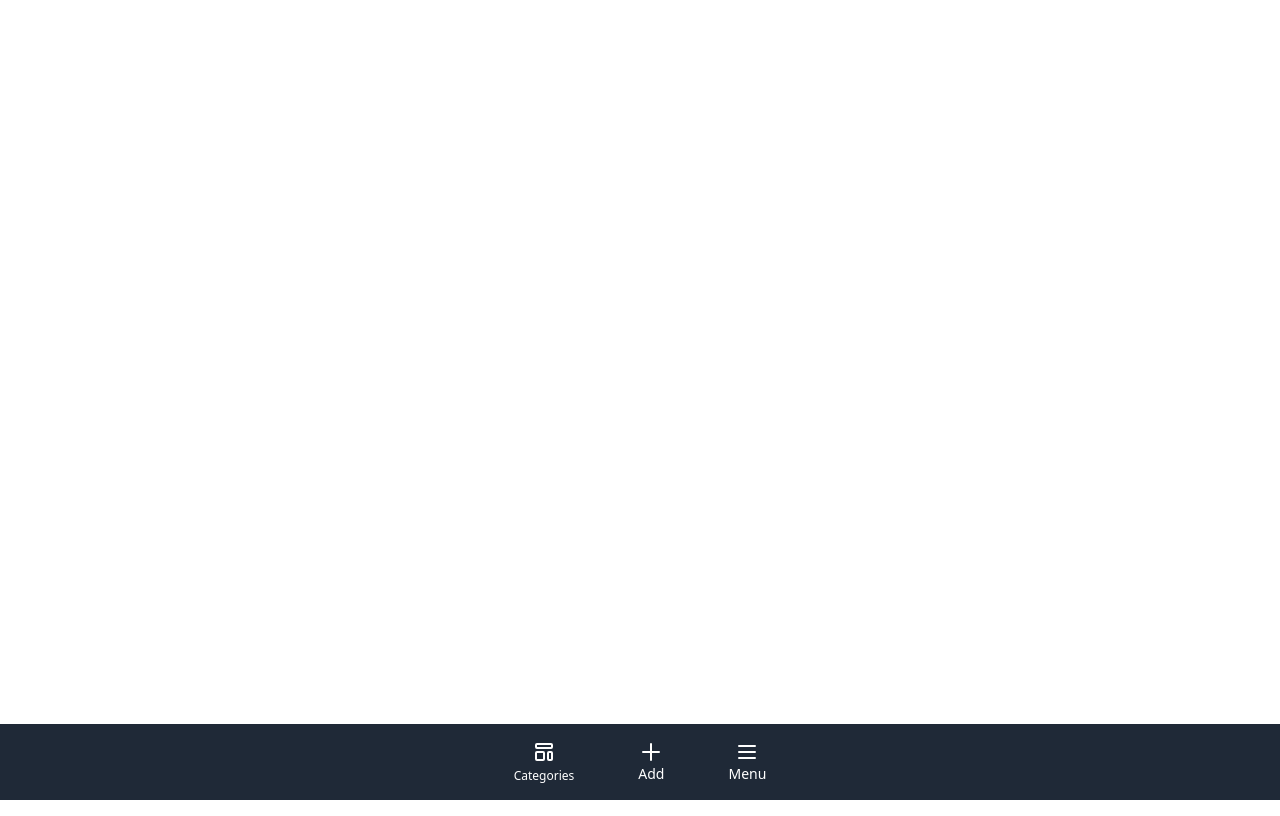
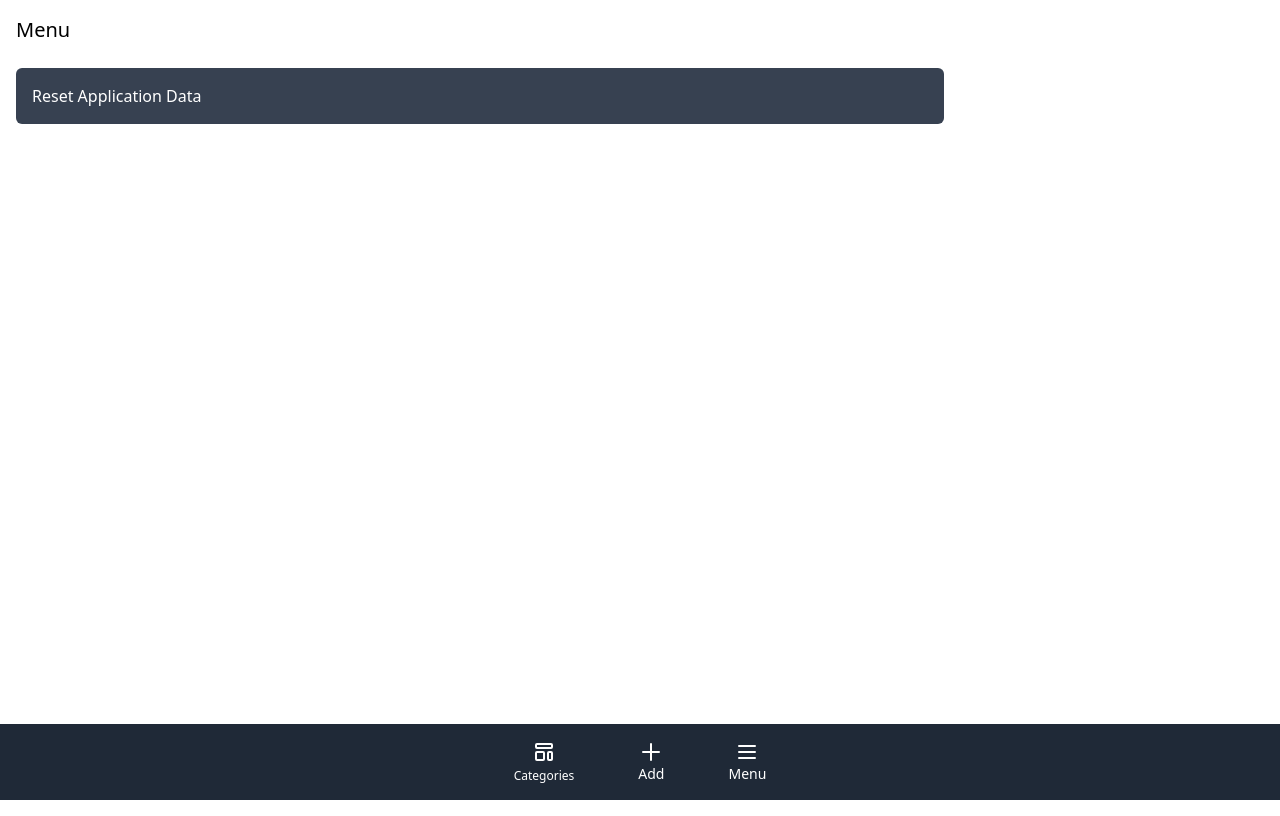
Before and after one commit to NakxH/crypto-app, a React (Create React App) app: page /menu in a window 1280 px wide. Before the commit this address had no page. Built offline with nearby package versions, Linux system fonts and the light colour scheme.

Commit message:
Added extra features

```diff
--- a/src/App.js
+++ b/src/App.js
@@ -4,10 +4,10 @@ import {
   Route,
   Routes
 } from "react-router-dom";
-import { HorizontalScroller } from "./components/HorizontalScroller/HorizontalScroller";
 import { Menubar } from "./components/Menubar";
 import { Categories } from "./pages/Categories/Categories";
 import { HomePage } from "./pages/HomePage";
+import { MenuPage } from "./pages/MenuPage/MenuPage";
 
 export default function App() {
   return (
@@ -16,6 +16,7 @@ export default function App() {
         <Routes>
           <Route path="/" element={<HomePage />} />
           <Route path='/categories' element={<Categories />} />
+          <Route path='/menu' element={<MenuPage />} />
         </Routes>
         <Menubar />
       </Router>
--- a/src/pages/Categories/Categories.js
+++ b/src/pages/Categories/Categories.js
@@ -8,6 +8,26 @@ export const Categories = () => {
                 Categories
             </h1>
             <div className='my-5 px-2 shrink-0 text-white flex flex-wrap'>
+                <div className='w-1/2 p-2 text-white'>
+                    <Card>
+                        Test
+                    </Card>
+                </div>
+                <div className='w-1/2 p-2'>
+                    <Card>
+                        Test
+                    </Card>
+                </div>
+                <div className='w-1/2 p-2'>
+                    <Card>
+                        Test
+                    </Card>
+                </div>
+                <div className='w-1/2 p-2'>
+                    <Card>
+                        Test
+                    </Card>
+                </div>
                 <div className='w-1/2 p-2'>
                     <Card>
                         Test
--- /dev/null
+++ b/src/pages/MenuPage/MenuPage.js
@@ -0,0 +1,17 @@
+import React from 'react'
+import { Card } from '../../components/Card/Card'
+
+export const MenuPage = () => {
+    return (
+        <React.Fragment>
+            <h1 className='ml-4 mt-4 text-xl'>
+                Menu
+            </h1>
+            <div className='w-9/12 px-4 py-6 text-white'>
+                <Card>
+                    Reset Application Data
+                </Card>
+            </div>
+        </React.Fragment>
+    )
+}
--- /dev/null
+++ b/src/pages/MenuPage/index.js
@@ -0,0 +1 @@
+export * from "./MenuPage";
```
Also changed, not shown: 1 other file (tests, documents, lock files or other folders).
